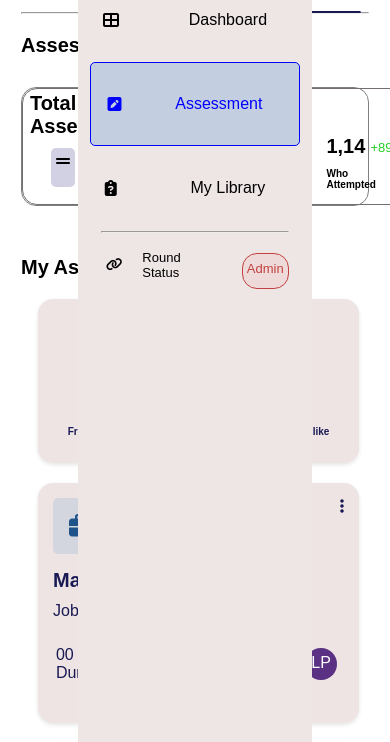
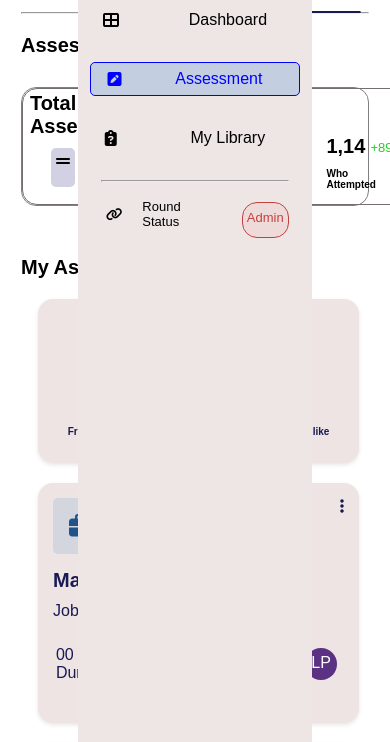
Before and after one commit to eransarali33/unStop, a plain HTML site: page index.html in a window 390 px wide. Shown: the part 89-831 px from the top of the page. Drawn offline with Linux system fonts and the light colour scheme.

Commit message:
Modified

```diff
--- a/style.css
+++ b/style.css
@@ -578,7 +578,7 @@ h2 {
   .assessment {
     margin: 0 auto;
     width: 90%;
-    height: 10%;
+    height: 4%;
     background-color: #c3cfe0;
     color: blue;
     border: 1px solid blue;
```
